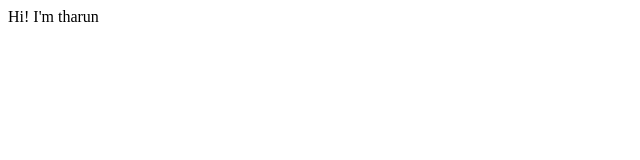
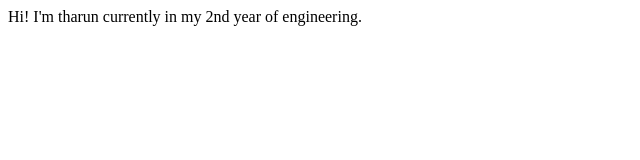
Before and after one commit to tharungade/tharun-portfolio, a plain HTML site: page index.html in a window 1280 px wide. Shown: the whole page, without its empty margins (0-640 px from the left). Drawn offline with Linux system fonts and the light colour scheme.

Commit message:
docs : updated some details

```diff
--- a/index.html
+++ b/index.html
@@ -8,5 +8,6 @@
 </head>
 <body>
     Hi! I'm tharun
+    currently in my 2nd year of engineering.
 </body>
 </html>
```
